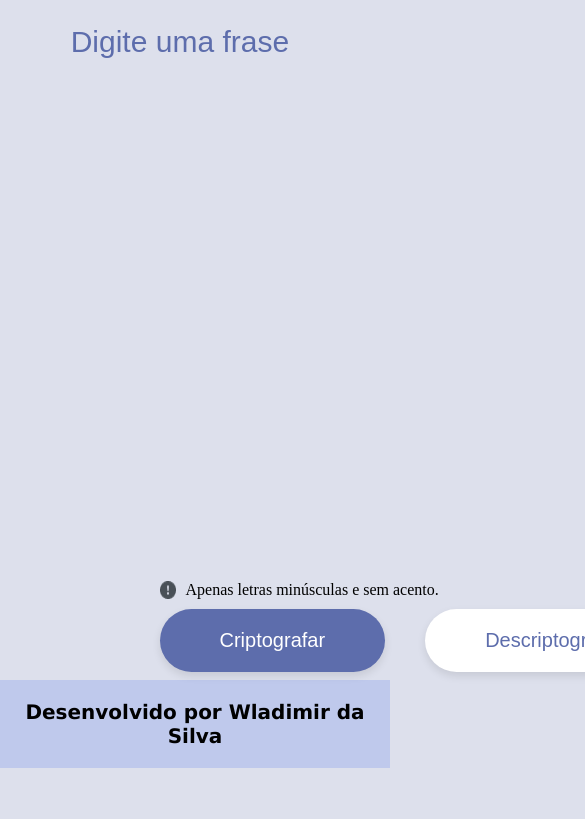
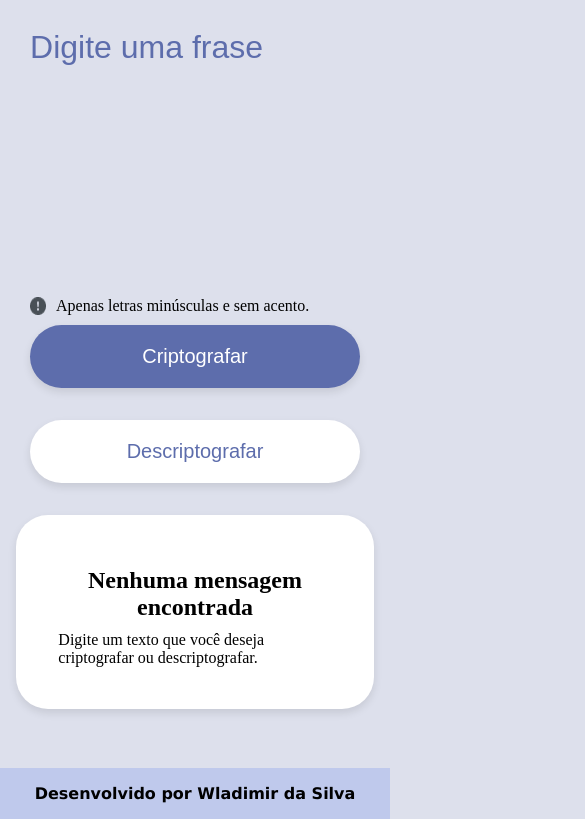
Before and after one commit to wladimirrodrigues/Challenge-Decodificador, a plain HTML site: page index.html in a window 390 px wide. Shown: the part 135-954 px from the top of the page, 585 px wide, since content can reach past the window. Before the commit the page ends 903 px from the top, so only its background shows below. Drawn offline with Linux system fonts and the light colour scheme.

Commit message:
deixado o projeto responsivo

```diff
--- a/index.html
+++ b/index.html
@@ -16,7 +16,7 @@
     <section class="textoEntrada">
       <textarea class="textarea" onclick="limparFrase()" onblur="restaurarFrase()" id="frase" type="text">Digite uma frase</textarea>
 
-      <div>
+      <div class="teste">
         <div class="atencao">
           <img src="img/bi_exclamation-circle-fill.png" alt="">
           <p>Apenas letras minúsculas e sem acento.</p>
--- a/style.css
+++ b/style.css
@@ -16,7 +16,7 @@ header {
   display: block;
 }
 .cabecaçho {
-  width: 20%;
+  width: 100%;
 }
 .imgIcone {
   width: 7.5rem;
@@ -27,23 +27,25 @@ header {
   padding: 2% 13%;
   display: flex;
   justify-content: space-between;
-  gap: 30px;
+  gap: 2rem;
 }
 .textoEntrada {
+  width: 60%;
   display: flex;
   flex-direction: column;
   align-items: center;
-  gap: 21rem;
+  gap: 20rem;
 }
 .textarea {
-  width: 700px;
+  width: 70%;
   height: 200px;
   padding: 20px;
-  font-size: 30px;
+  font-size: 2rem;
   font-family: Arial, sans-serif;
   background-color: var(--cor-body);
   border: none;
   color: var(--cor-fontes);
+  resize: none;
 }
 .textarea:focus {
   box-shadow: 0 0 5px rgba(105, 121, 173, 0.418);
@@ -61,7 +63,7 @@ header {
 .botoes button {
   padding: 20px 60px;
   border-radius: 50px;
-  font-size: 20px;
+  font-size: 1.25rem;
   cursor: pointer;
 }
 .botaoCriptografar {
@@ -101,7 +103,7 @@ header {
   border: none;
   border-radius: 30px;
   cursor: pointer;
-  font-size: 20px;
+  font-size: 1.25rem;
   margin-top: 10px;
   box-shadow: 0 4px 8px rgba(0, 0, 0, 0.1);
   transition: 0.2s;
@@ -116,8 +118,69 @@ header {
   padding: 20px;
 }
 .footer p {
-  font-size: 20px;
+  font-size: 1.25rem;
   font-weight: bold;
   font-family: "Lucida Sans", "Lucida Sans Regular", "Lucida Grande",
     "Lucida Sans Unicode", Geneva, Verdana, sans-serif;
 }
+
+@media only screen and (max-width: 1170px) {
+  .container {
+    flex-direction: column;
+    align-items: center;
+    padding: 3%;
+  }
+
+  .textoEntrada {
+    width: 100%;
+    gap: 3rem;
+  }
+
+  .textarea {
+    width: 90%;
+  }
+  .teste {
+    width: 90%;
+    text-align: center;
+  }
+  .botoes {
+    gap: 10px;
+  }
+
+  .botoes button {
+    width: 100%;
+    padding: 20px 0;
+  }
+
+  .textoSaida {
+    padding: 2rem;
+    width: 80%;
+    margin-bottom: 2rem;
+  }
+  .textoSaida img {
+    display: none;
+  }
+  .fraseCripotografada h2 {
+    text-align: center;
+    margin: 10px;
+  }
+}
+@media only screen and (max-width: 400px) {
+  .textoSaida {
+    margin-bottom: 3rem;
+  }
+  .atencao {
+    width: 100%;
+    text-align: center;
+  }
+  .botoes {
+    gap: 2rem;
+    flex-direction: column;
+  }
+  .footer {
+    padding: 1rem;
+  }
+  .footer p {
+    font-size: 1rem;
+  }
+}
```
